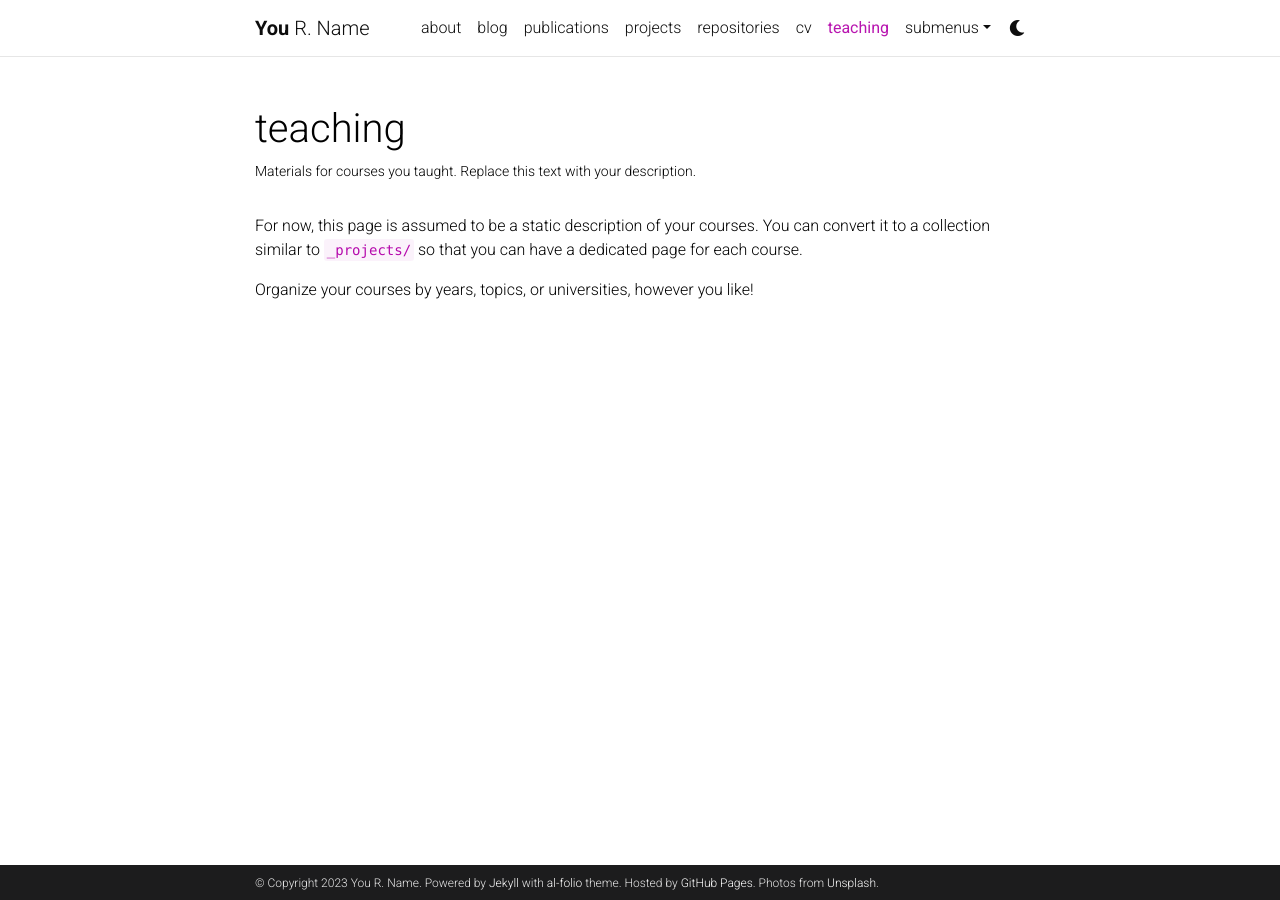
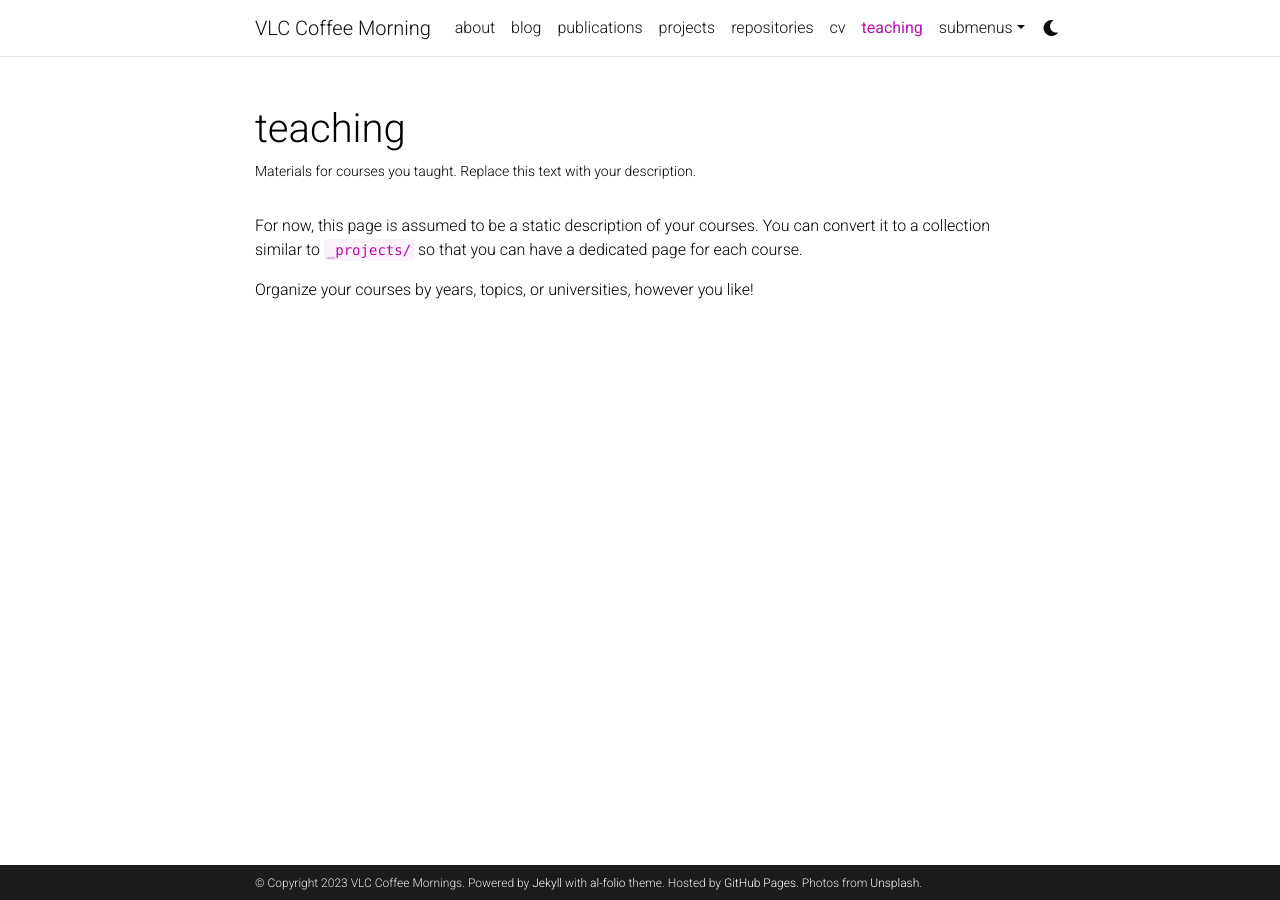
Before and after one commit to Pale-Blue-Dot-97/VLC-Coffee-Mornings, a Jekyll site: the page built from _pages/teaching.md, in a window 1280 px wide. Built offline with Jekyll 4.4.1, drawn with Linux system fonts in a browser that asks for light colours; comment, search, counter and statistics services are not loaded; a style sheet for code colours, icons or effects is not loaded.

Commit message:
Updated page meta

```diff
--- a/_config.yml
+++ b/_config.yml
@@ -2,11 +2,11 @@
 # Site settings
 # -----------------------------------------------------------------------------
 
-title: blank # the website title (if blank, full name will be used instead)
-first_name: You
-middle_name: R.
-last_name: Name
-email: you@example.com
+title: VLC Coffee Morning # the website title (if blank, full name will be used instead)
+first_name: VLC
+middle_name: Coffee
+last_name: Mornings
+email: hjb1d20@soton.ac.uk
 description: > # the ">" symbol means to ignore newlines until "footer_text:"
   A simple, whitespace theme for academics. Based on [*folio](https://github.com/bogoli/-folio) design.
 footer_text: >
```
